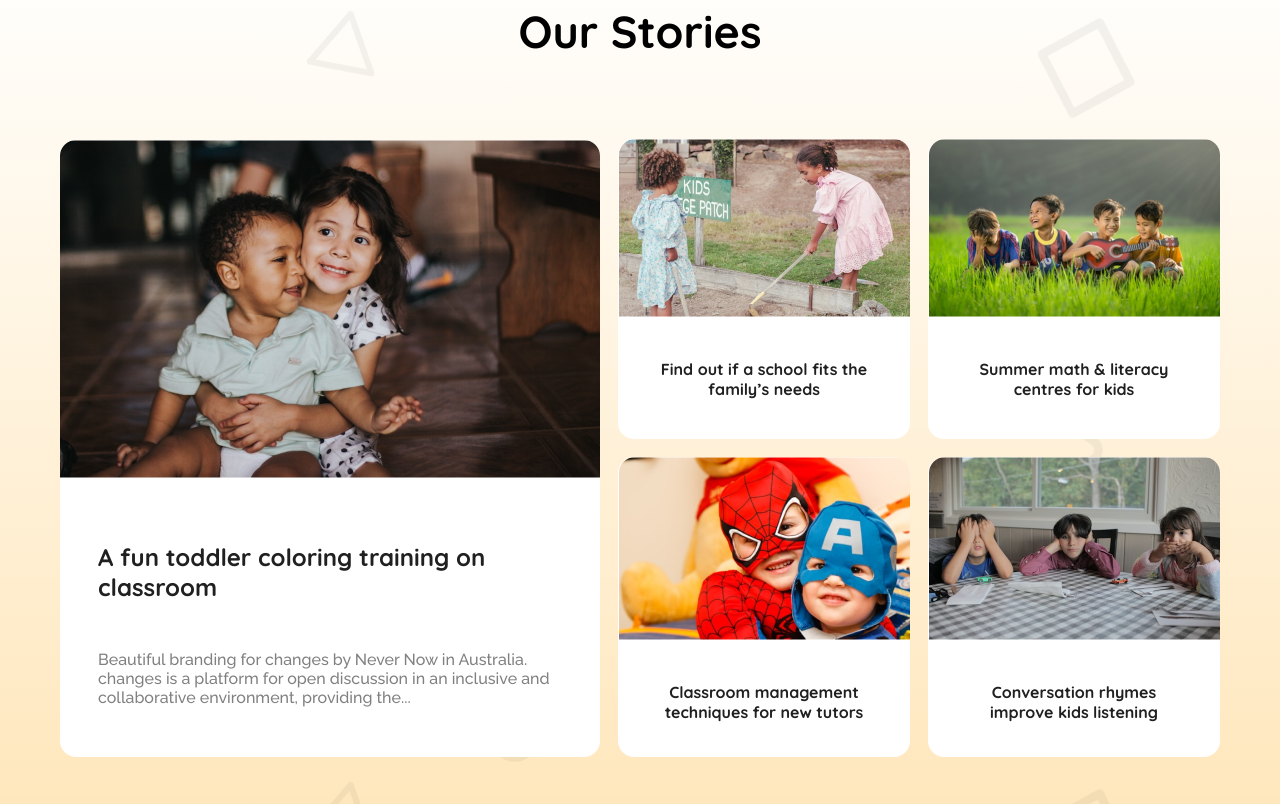
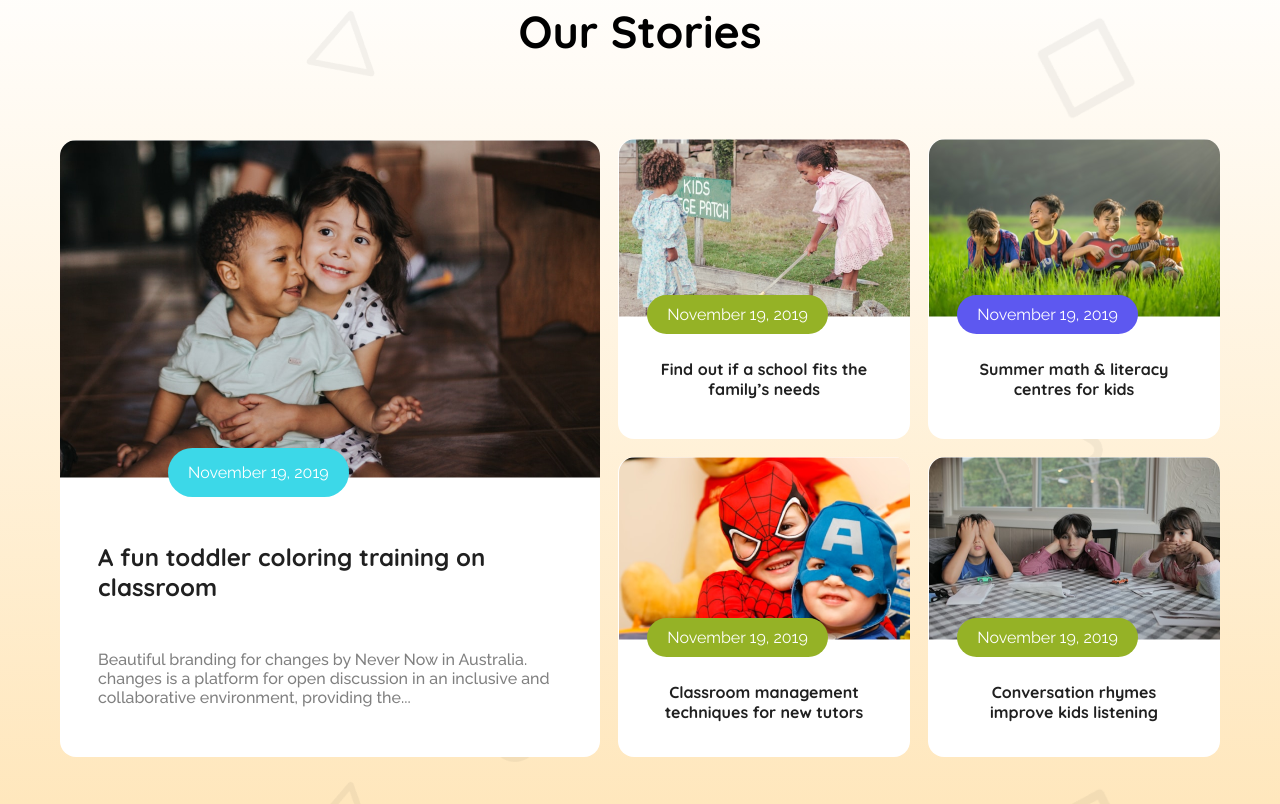
Before and after one commit to j-shifat-18/kids-school, a plain HTML site: page index.html in a window 1280 px wide. Shown: the part 1576-2380 px from the top of the page. Drawn offline with Linux system fonts and the light colour scheme.

Commit message:
added floating date

```diff
--- a/index.html
+++ b/index.html
@@ -83,6 +83,7 @@
             <div class="card-container">
                 <div id="card-1">
                     <img src="assets/story-1.png" alt="">
+                    <button class="date">November 19, 2019</button>
                     <div class="text-container">
                         <h3 class="card-title">A fun toddler coloring training on
                             classroom</h3>
@@ -92,32 +93,38 @@
                     </div>
                 </div>
                 <div class="card">
+                    <div class="floating-date">
                         <img src="assets/story-2.png" alt="">
-                    <div>
+                        <button class="date">November 19, 2019</button>
+                    </div>
                     <h3 class="card-title">Find out if a school fits the
                         family’s needs</h3>
-                    </div>
+
                 </div>
                 <div class="card">
+                    <div class="floating-date">
                         <img src="assets/story-3.png" alt="">
-                    <div>
+                    <button class="date date-2">November 19, 2019</button>
+                    </div>
                     <h3 class="card-title">Summer math & literacy
                         centres for kids</h3>
                 </div>
+                <div class="card">
+                    <div class="floating-date">
+                        <img src="assets/story-4.png" alt="">
+                    <button class="date">November 19, 2019</button>
                     </div>
-                <div class="card">
-                    <img src="assets/story-4.png" alt="">
-                    <div>
                     <h3 class="card-title">Classroom management
                         techniques for new tutors</h3>
                 </div>
+                <div class="card">
+                    <div class="floating-date">
+                        <img src="assets/story-5.png" alt="">
+                    <button class="date">November 19, 2019</button>
                     </div>
-                <div class="card">
-                    <img src="assets/story-5.png" alt="">
-                    <div>
                     <h3 class="card-title">Conversation rhymes
                         improve kids listening</h3>
-                    </div>
+
                 </div>
             </div>
             <div>
@@ -150,7 +157,7 @@
             </h3>
             <img src="assets/twitter.png" alt="">
             <img src="assets/google+.png" alt="">
-            <img src="assets/fb.png"alt="">
+            <img src="assets/fb.png" alt="">
             <img src="assets/dribble.png" alt="">
         </div>
     </footer>
--- a/styles/style.css
+++ b/styles/style.css
@@ -241,6 +241,7 @@ main {
     grid-row: span 2;
     background-color: white;
     border-radius: 16px;
+    position: relative;
 
 }
 .stories .card{
@@ -264,6 +265,41 @@ main {
 .stories .btn-primary{
     margin-bottom: 60px;
 }
+#card-1 .date{
+    background-color: rgba(60, 216, 232, 1);
+    border-radius: 48px;
+    padding: 15px 20px;
+    /* display: inline; */
+    color: white;
+    font-size: 1rem;
+    font-family: "Raleway", serif;
+    border: none;
+    position: absolute;
+    top: 50%;
+    left: 20%;
+}
+.stories .floating-date{
+    position: relative;
+}
+.stories .floating-date .date{
+    background-color: rgba(149, 178, 38, 1);
+    padding: 10px 20px;
+    font-size:1rem;
+    font-family: "Raleway", serif;
+    border-radius: 48px;
+    color: white;
+    border: none;
+    position: absolute;
+    bottom: -13px;
+    left: 10%;
+
+}
+.stories .floating-date .date-2{
+    background-color: rgba(93, 88, 240, 1);
+}
+
+
+/* footer */
 .footer{
     padding-top: 130px;
     padding-bottom: 130px;
@@ -383,6 +419,12 @@ main {
         width: 100%;
     }
 
+    .stories .floating-date .date{
+        font-size: .6rem;
+        padding: 5px 10px;
+        bottom: -7px;
+    }
+
     .card-container,
     .footer{
         flex-direction: column;
```
Lines whose indentation alone changed are shown as unchanged.
